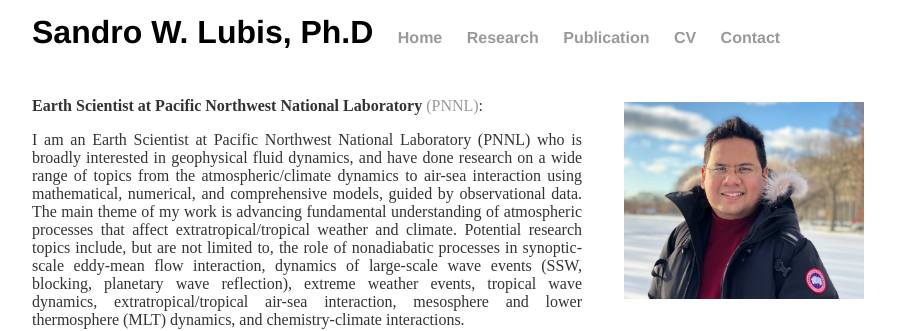
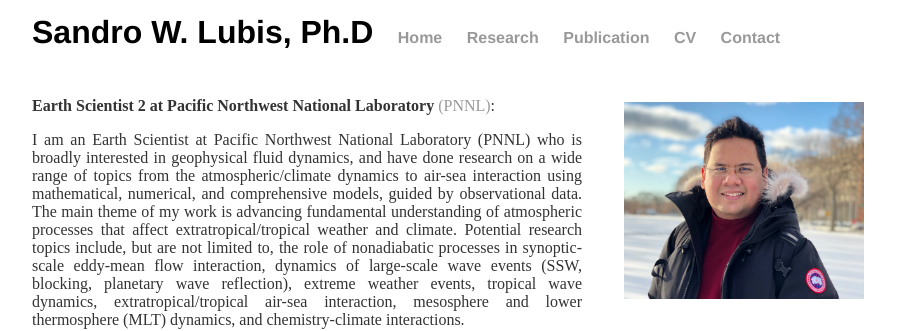
Before and after one commit to sandrolubis/sandrolubis.github.io, a Jekyll site: the page built from index.html, in a window 1280 px wide. Shown: the part 210-541 px from the top of the page, without its empty margins (276-1199 px from the left). Built offline with Jekyll 4.4.1, drawn with Linux system fonts in a browser that asks for light colours.

Commit message:
Update index.html

```diff
--- a/index.html
+++ b/index.html
@@ -31,7 +31,7 @@
 	<img src="/assets/images/SandroLubis_HD3.JPG" alt="Me" style="position:absolute; left:900px;width:240px;padding-top:35px">
 
 
-	<p class="ex", style="padding-top:30px"><font size=3><b>Earth Scientist at Pacific Northwest National Laboratory</b> <a href="https://www.pnnl.gov/">(PNNL)</a>:</p>
+	<p class="ex", style="padding-top:30px"><font size=3><b>Earth Scientist 2 at Pacific Northwest National Laboratory</b> <a href="https://www.pnnl.gov/">(PNNL)</a>:</p>
 
 
 	<p class="ex"><font size=3>I am an Earth Scientist at Pacific Northwest National Laboratory (PNNL) who is broadly interested in geophysical fluid dynamics,
```
